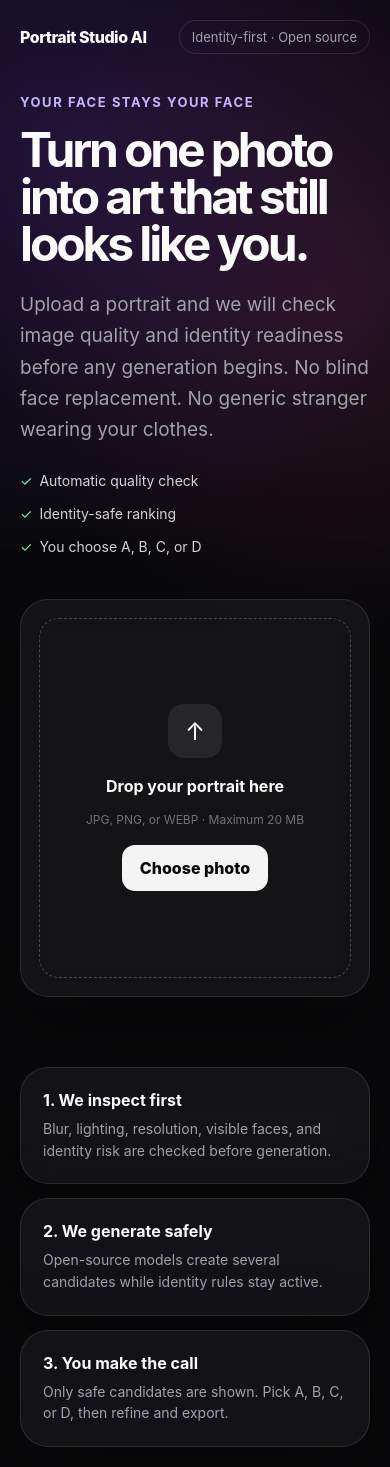
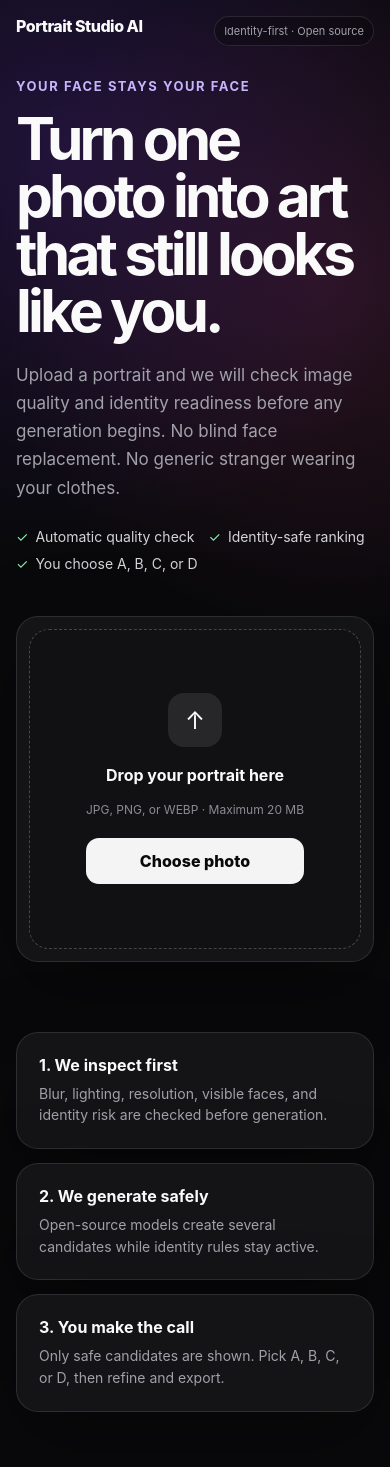
Before and after one commit to samuel054/Portrait-Studio-AI1, a Next.js app in the folder frontend/: page / in a window 390 px wide. Built offline with nearby package versions, Linux system fonts and the light colour scheme.

Commit message:
style(frontend): polish responsive portrait workflow UI

```diff
--- a/frontend/app/globals.css
+++ b/frontend/app/globals.css
@@ -1,19 +1,21 @@
 :root {
   color-scheme: dark;
   --bg: #09090b;
-  --panel: rgba(24, 24, 27, 0.78);
+  --panel: rgba(24, 24, 27, 0.8);
   --panel-strong: #18181b;
   --text: #fafafa;
   --muted: #a1a1aa;
   --line: rgba(255, 255, 255, 0.11);
+  --line-strong: rgba(255,255,255,.18);
   --accent: #f4f4f5;
   --accent-text: #09090b;
   --success: #86efac;
   --danger: #fda4af;
+  --focus: #c4b5fd;
 }
 
 * { box-sizing: border-box; }
-html { background: var(--bg); }
+html { background: var(--bg); scroll-behavior: smooth; }
 body {
   margin: 0;
   min-height: 100vh;
@@ -23,15 +25,33 @@
     radial-gradient(circle at 85% 20%, rgba(236, 72, 153, 0.14), transparent 28%),
     var(--bg);
   font-family: Inter, ui-sans-serif, system-ui, -apple-system, BlinkMacSystemFont, "Segoe UI", sans-serif;
+  -webkit-font-smoothing: antialiased;
 }
-button, input { font: inherit; }
+button, input, textarea { font: inherit; }
 button { cursor: pointer; }
+button, textarea { transition: border-color .18s ease, background .18s ease, transform .18s ease, opacity .18s ease; }
+button:focus-visible, textarea:focus-visible, input:focus-visible { outline: 2px solid var(--focus); outline-offset: 3px; }
+textarea {
+  resize: vertical;
+  border: 1px solid var(--line);
+  border-radius: 14px;
+  background: #111114;
+  color: var(--text);
+  padding: 13px 14px;
+  line-height: 1.5;
+}
+textarea::placeholder { color: #71717a; }
+textarea:focus { border-color: rgba(196,181,253,.55); }
+progress { appearance: none; height: 10px; overflow: hidden; border: 0; border-radius: 999px; background: #27272a; }
+progress::-webkit-progress-bar { background: #27272a; border-radius: 999px; }
+progress::-webkit-progress-value { background: linear-gradient(90deg, #a78bfa, #f0abfc); border-radius: 999px; }
+progress::-moz-progress-bar { background: linear-gradient(90deg, #a78bfa, #f0abfc); border-radius: 999px; }
 
 .page { min-height: 100vh; padding: 28px; }
 .shell { width: min(1120px, 100%); margin: 0 auto; }
 .header { display: flex; justify-content: space-between; align-items: center; margin-bottom: 64px; }
 .brand { font-weight: 760; letter-spacing: -0.03em; }
-.badge { border: 1px solid var(--line); border-radius: 999px; padding: 8px 12px; color: var(--muted); font-size: 13px; }
+.badge { border: 1px solid var(--line); border-radius: 999px; padding: 8px 12px; color: var(--muted); font-size: 13px; background: rgba(9,9,11,.4); }
 .hero { display: grid; grid-template-columns: 1.05fr 0.95fr; gap: 44px; align-items: center; }
 .eyebrow { color: #c4b5fd; font-weight: 700; font-size: 13px; letter-spacing: .12em; text-transform: uppercase; }
 h1 { font-size: clamp(48px, 7vw, 84px); line-height: .98; letter-spacing: -.065em; margin: 16px 0 22px; }
@@ -41,42 +61,70 @@
 .promise span::before { content: "✓"; color: var(--success); margin-right: 7px; }
 .card { background: var(--panel); border: 1px solid var(--line); border-radius: 28px; box-shadow: 0 24px 80px rgba(0,0,0,.34); backdrop-filter: blur(18px); }
 .upload { padding: 18px; }
-.dropzone { min-height: 410px; border: 1px dashed rgba(255,255,255,.22); border-radius: 20px; display: grid; place-items: center; padding: 30px; text-align: center; transition: .2s ease; position: relative; overflow: hidden; }
-.dropzone.active { border-color: #c4b5fd; background: rgba(124,58,237,.08); }
+.dropzone { min-height: 410px; border: 1px dashed rgba(255,255,255,.22); border-radius: 20px; display: grid; place-items: center; padding: 30px; text-align: center; transition: .2s ease; position: relative; overflow: hidden; background: rgba(9,9,11,.16); }
+.dropzone:hover { border-color: rgba(196,181,253,.5); }
+.dropzone.active { border-color: #c4b5fd; background: rgba(124,58,237,.08); transform: translateY(-1px); }
 .dropzone.hasImage { padding: 0; }
 .preview { width: 100%; height: 410px; object-fit: cover; display: block; }
-.overlay { position: absolute; inset: auto 14px 14px; border-radius: 16px; background: rgba(9,9,11,.82); backdrop-filter: blur(12px); padding: 14px; text-align: left; border: 1px solid var(--line); }
+.overlay { position: absolute; inset: auto 14px 14px; border-radius: 16px; background: rgba(9,9,11,.84); backdrop-filter: blur(12px); padding: 14px; text-align: left; border: 1px solid var(--line); max-width: calc(100% - 28px); }
+.overlay strong { overflow-wrap: anywhere; }
 .uploadIcon { width: 54px; height: 54px; border-radius: 16px; background: #27272a; display: grid; place-items: center; margin: 0 auto 18px; font-size: 24px; }
 .primary { border: 0; border-radius: 13px; padding: 13px 18px; background: var(--accent); color: var(--accent-text); font-weight: 760; }
+.primary:hover:not(:disabled) { transform: translateY(-1px); background: #fff; }
 .primary:disabled { opacity: .55; cursor: not-allowed; }
 .secondary { border: 1px solid var(--line); border-radius: 13px; padding: 12px 17px; background: #18181b; color: var(--text); }
+.secondary:hover:not(:disabled) { border-color: var(--line-strong); background: #202024; transform: translateY(-1px); }
+.secondary:disabled { opacity: .5; cursor: not-allowed; }
 .actions { display: flex; gap: 10px; justify-content: center; margin-top: 18px; flex-wrap: wrap; }
-.fineprint { color: #71717a; font-size: 12px; margin-top: 16px; }
-.status { margin-top: 14px; border-radius: 14px; padding: 13px; font-size: 14px; border: 1px solid var(--line); color: var(--muted); }
-.status.error { color: var(--danger); }
-.status.success { color: var(--success); }
+.fineprint { color: #8b8b94; font-size: 12px; margin-top: 16px; line-height: 1.55; }
+.status { margin-top: 14px; border-radius: 14px; padding: 13px; font-size: 14px; border: 1px solid var(--line); color: var(--muted); background: rgba(9,9,11,.42); line-height: 1.5; }
+.status.error { color: var(--danger); border-color: rgba(253,164,175,.22); background: rgba(127,29,29,.12); }
+.status.success { color: var(--success); border-color: rgba(134,239,172,.2); background: rgba(20,83,45,.12); }
 .styleSection { margin-top: 88px; scroll-margin-top: 30px; }
 .sectionHeading { display: flex; align-items: end; justify-content: space-between; gap: 24px; margin-bottom: 24px; }
 .sectionHeading p { color: var(--muted); margin: 0; }
-.styleGrid { display: grid; grid-template-columns: repeat(3, minmax(0, 1fr)); gap: 14px; }
-.styleCard { min-height: 220px; padding: 22px; border-radius: 22px; border: 1px solid var(--line); background: var(--panel); color: var(--text); text-align: left; display: flex; flex-direction: column; gap: 12px; transition: transform .18s ease, border-color .18s ease, background .18s ease; }
+.styleGrid { display: grid; grid-template-columns: repeat(3, minmax(0, 1fr)); gap: 14px; margin-top: 20px; }
+.styleCard { min-height: 220px; padding: 22px; border-radius: 22px; border: 1px solid var(--line); background: var(--panel); color: var(--text); text-align: left; display: flex; flex-direction: column; gap: 12px; overflow: hidden; transition: transform .18s ease, border-color .18s ease, background .18s ease, box-shadow .18s ease; }
 .styleCard:hover { transform: translateY(-3px); border-color: rgba(196,181,253,.55); }
-.styleCard.selected { border-color: #c4b5fd; background: rgba(124,58,237,.16); box-shadow: 0 0 0 1px rgba(196,181,253,.2) inset; }
+.styleCard.selected { border-color: #c4b5fd; background: rgba(124,58,237,.16); box-shadow: 0 0 0 1px rgba(196,181,253,.2) inset, 0 14px 40px rgba(0,0,0,.16); }
+.styleCard img { display: block; aspect-ratio: 4 / 5; object-fit: cover; background: #111114; }
 .styleCard strong { font-size: 20px; letter-spacing: -.02em; }
 .styleCard > span:not(.styleCategory) { color: var(--muted); line-height: 1.5; }
 .styleCard small { color: #d4d4d8; line-height: 1.45; margin-top: auto; }
 .styleCategory { width: fit-content; border: 1px solid var(--line); border-radius: 999px; padding: 6px 9px; color: #c4b5fd; font-size: 11px; text-transform: uppercase; letter-spacing: .08em; }
 .styleActions { margin-top: 18px; padding: 16px 18px; border: 1px solid var(--line); border-radius: 18px; display: flex; justify-content: space-between; align-items: center; gap: 16px; background: rgba(9,9,11,.5); }
-.steps { margin-top: 70px; display: grid; grid-template-columns: repeat(3, 1fr); gap: 14px; }
+.steps { margin-top: 70px; display: grid; grid-template-columns: repeat(3, 1fr); gap: 14px; padding-bottom: 34px; }
 .step { padding: 22px; }
 .step strong { display: block; margin-bottom: 8px; }
 .step p { color: var(--muted); line-height: 1.55; margin: 0; font-size: 14px; }
 
 @media (max-width: 850px) {
   .page { padding: 20px; }
-  .header { margin-bottom: 40px; }
+  .header { margin-bottom: 40px; gap: 14px; }
   .hero { grid-template-columns: 1fr; }
   .steps, .styleGrid { grid-template-columns: 1fr; }
   .sectionHeading, .styleActions { align-items: stretch; flex-direction: column; }
   .dropzone, .preview { min-height: 360px; height: 360px; }
+  .styleSection { margin-top: 64px; }
 }
+
+@media (max-width: 520px) {
+  .page { padding: 16px; }
+  .header { margin-bottom: 32px; align-items: flex-start; }
+  .badge { font-size: 11px; padding: 7px 9px; }
+  h1 { font-size: clamp(42px, 15vw, 60px); }
+  h2 { font-size: 32px; }
+  .lede { font-size: 17px; }
+  .promise { gap: 10px 14px; }
+  .card { border-radius: 22px; }
+  .upload { padding: 12px; }
+  .dropzone, .preview { min-height: 320px; height: 320px; }
+  .styleCard { padding: 16px; border-radius: 18px; }
+  .styleActions { padding: 14px; }
+  .actions > button { flex: 1 1 auto; }
+}
+
+@media (prefers-reduced-motion: reduce) {
+  html { scroll-behavior: auto; }
+  *, *::before, *::after { transition: none !important; animation: none !important; }
+}
```
